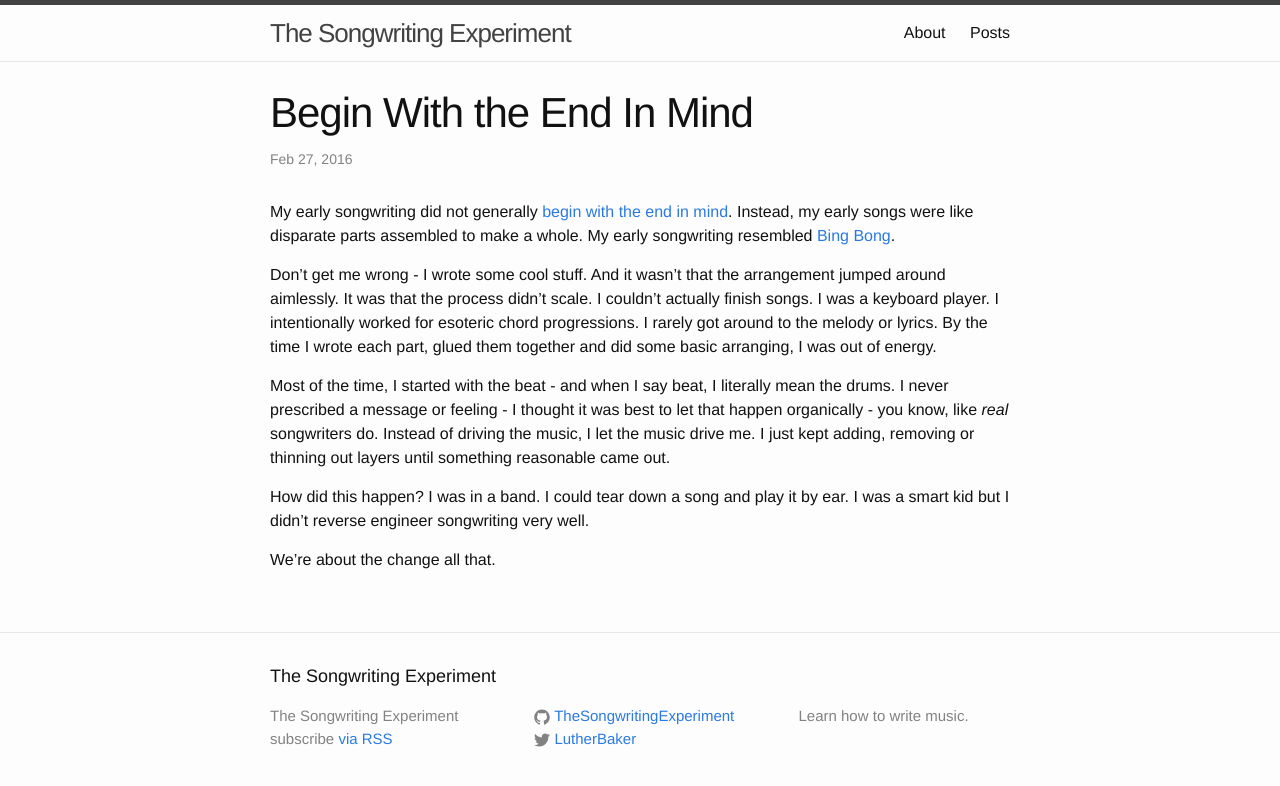
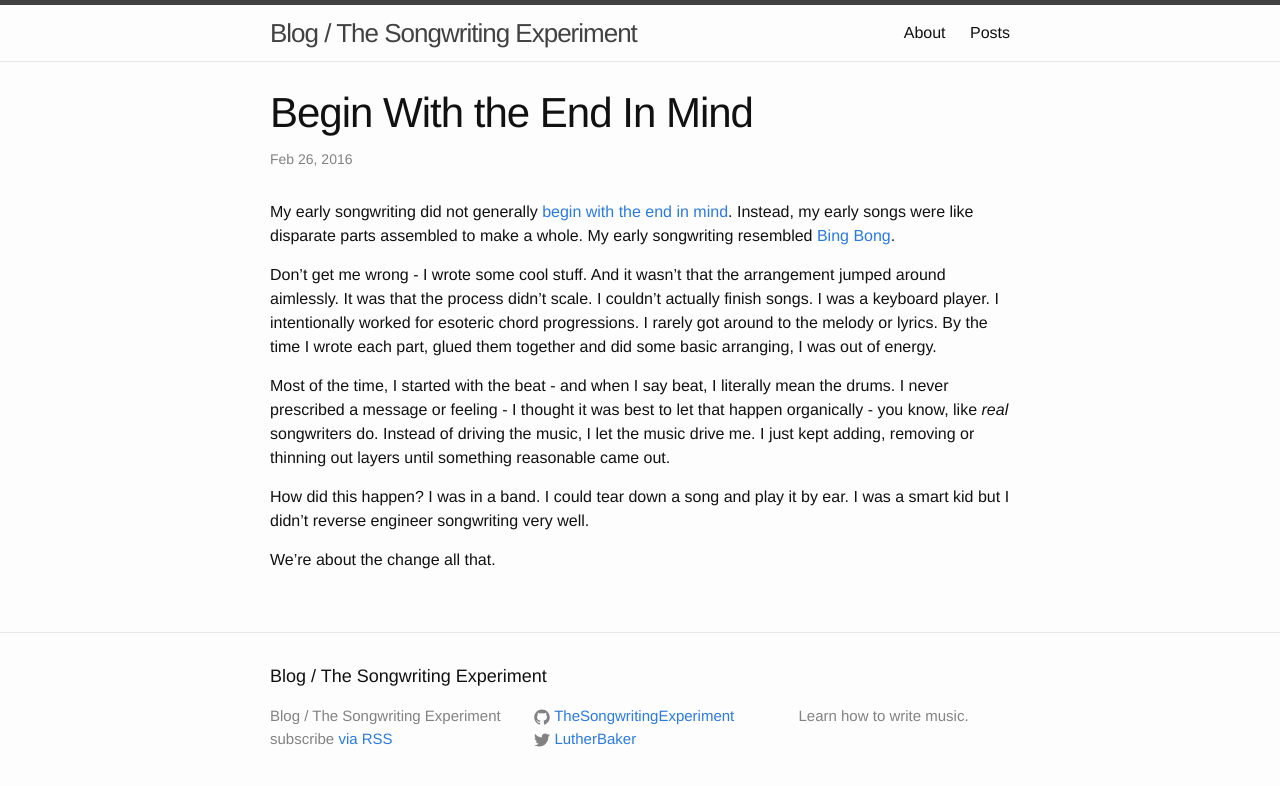
Before and after one commit to TheSongwritingExperiment-Websites/com.thesongwritingexperiment.blog, a Jekyll site: the page built from _posts/2016-02-26-begin.md, in a window 1280 px wide. Shown: the top 786 px of the page. Built offline with Jekyll 4.4.1, drawn with Linux system fonts in a browser that asks for light colours.

Commit message:
Updates to posts and title.

```diff
--- a/_config.yml
+++ b/_config.yml
@@ -1,12 +1,12 @@
 # Site settings
-title: The Songwriting Experiment
+title: Blog / The  Songwriting Experiment
 description: > # this means to ignore newlines until "baseurl:"
   Learn how to write music.
 baseurl: "" # the subpath of your site, e.g. /blog/
-url: "http://www.thesongwritingexperiment.com" # the base hostname & protocol for your site
+url: "http://blog.thesongwritingexperiment.com" # the base hostname & protocol for your site
 twitter_username: LutherBaker
 github_username:  TheSongwritingExperiment
 
 # Build settings
 markdown: kramdown
-exclude: go.sh
+exclude: ["go.sh"]
```
Also changed, not shown: _posts/2016-02-26-begin.md (renamed from _posts/2016-02-27-begin.md).
